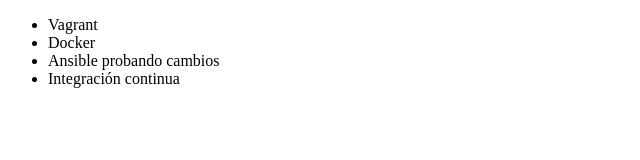
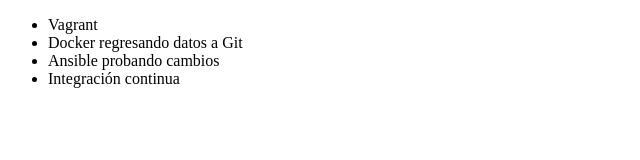
Before and after one commit to DjTardo/aprendiendo-a-programar, a plain HTML site: page Index.html in a window 1280 px wide. Shown: the whole page, without its empty margins (0-640 px from the left). Drawn offline with Linux system fonts and the light colour scheme.

Commit message:
Regresando info a git Master

```diff
--- a/Index.html
+++ b/Index.html
@@ -7,7 +7,7 @@
 <body>
      <ul>
          <li> Vagrant </li>
-         <li> Docker </li>
+         <li> Docker regresando datos a Git</li>
          <li> Ansible probando cambios </li>
          <li> Integración continua </li>
      </ul>
```
